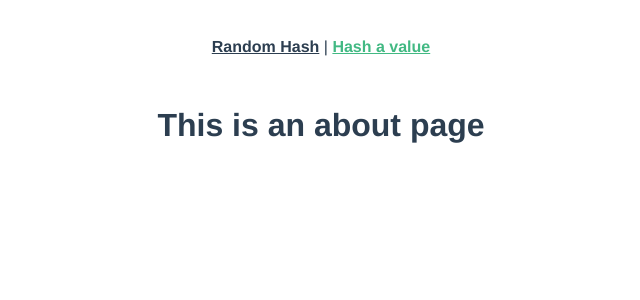
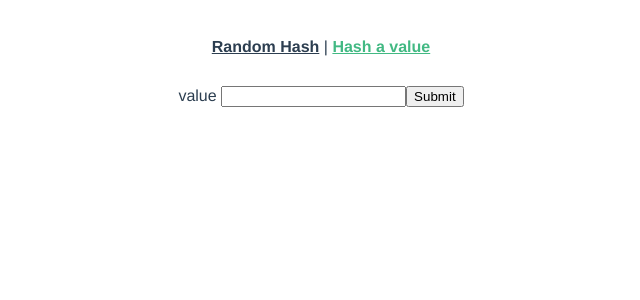
Before and after one commit to msg-learning/netlify-lambda, a Vue app: page /hash-value in a window 1280 px wide. Shown: the top 300 px of the page, without its empty margins (319-959 px from the left). Built offline with nearby package versions, Linux system fonts and the light colour scheme; what vue-resource would draw is missing.

Commit message:
feat: add on demand hashing service

```diff
--- a/src/store/hash.js
+++ b/src/store/hash.js
@@ -8,7 +8,6 @@ const mutations = {
     setHash ( state, hash ) {
 
         state.hash = hash;
-        console.dir( state );
 
     }
 };
--- a/src/views/HashValue.vue
+++ b/src/views/HashValue.vue
@@ -1,5 +1,52 @@
 <template>
-    <div class='on-demand'>
-        <h1>This is an about page</h1>
+    <div>
+        <form>
+            <label for='value'>
+                value
+            </label>
+            <input
+                type='text'
+                name='value'
+                id='value'
+                v-model='value'>
+            <button
+                type='button'
+                @click='hash'>
+                Submit
+            </button>
+        </form>
+
+        <p>{{ output }}</p>
+
     </div>
 </template>
+
+<script>
+
+import fetchHash from '@/api/hash';
+
+export default {
+
+    name: 'hashValue',
+
+    methods: {
+        hash ( event ) {
+
+            fetchHash( { value: this.value } )
+                .then( ( { hash } ) => {
+
+                    this.output = hash;
+
+                } );
+
+        }
+    },
+
+    data: () => ( {
+        value: null,
+        output: null
+    } )
+
+};
+
+</script>
```
Also changed, not shown: src/lambda/hash.js (+22 -5 lines).
